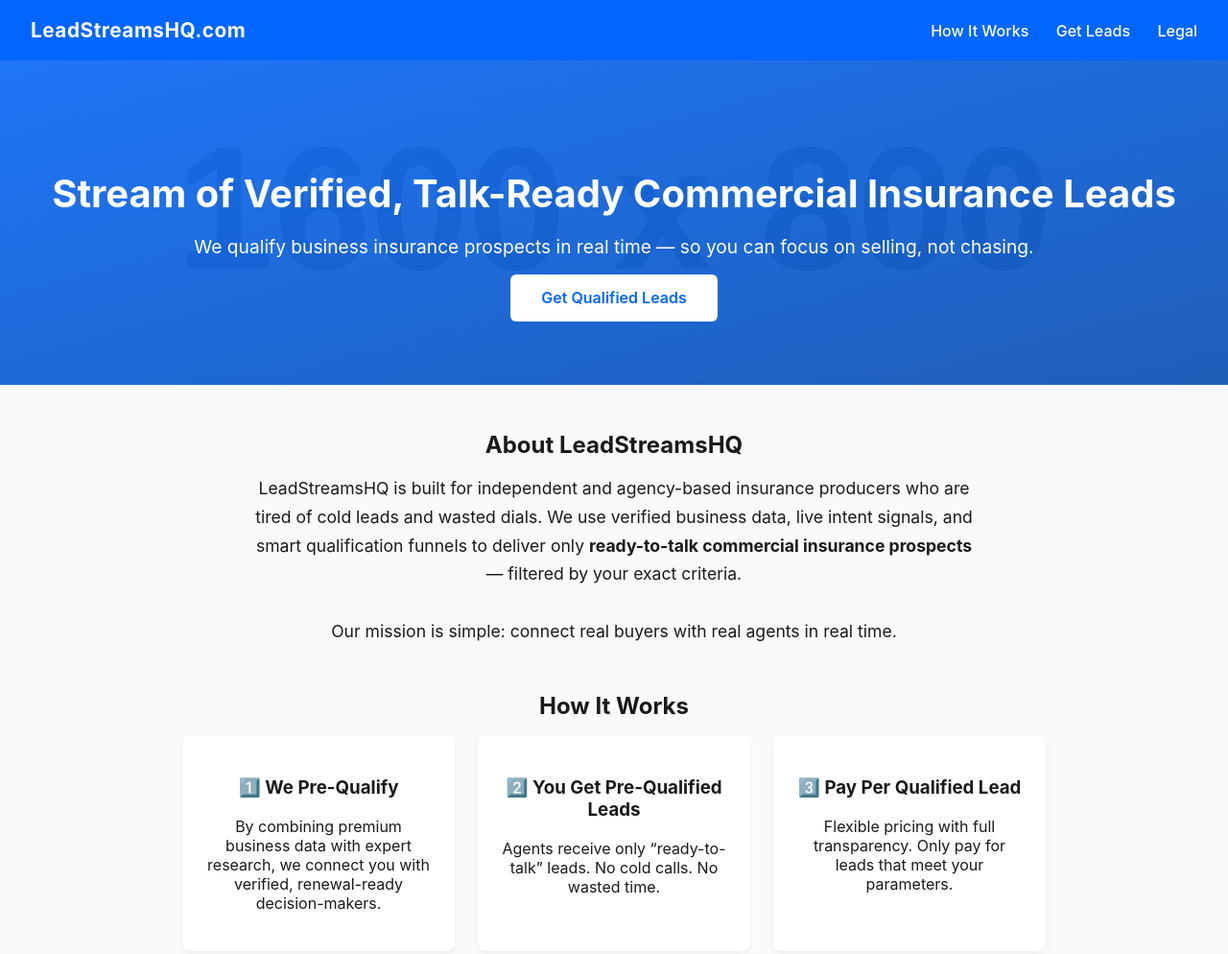
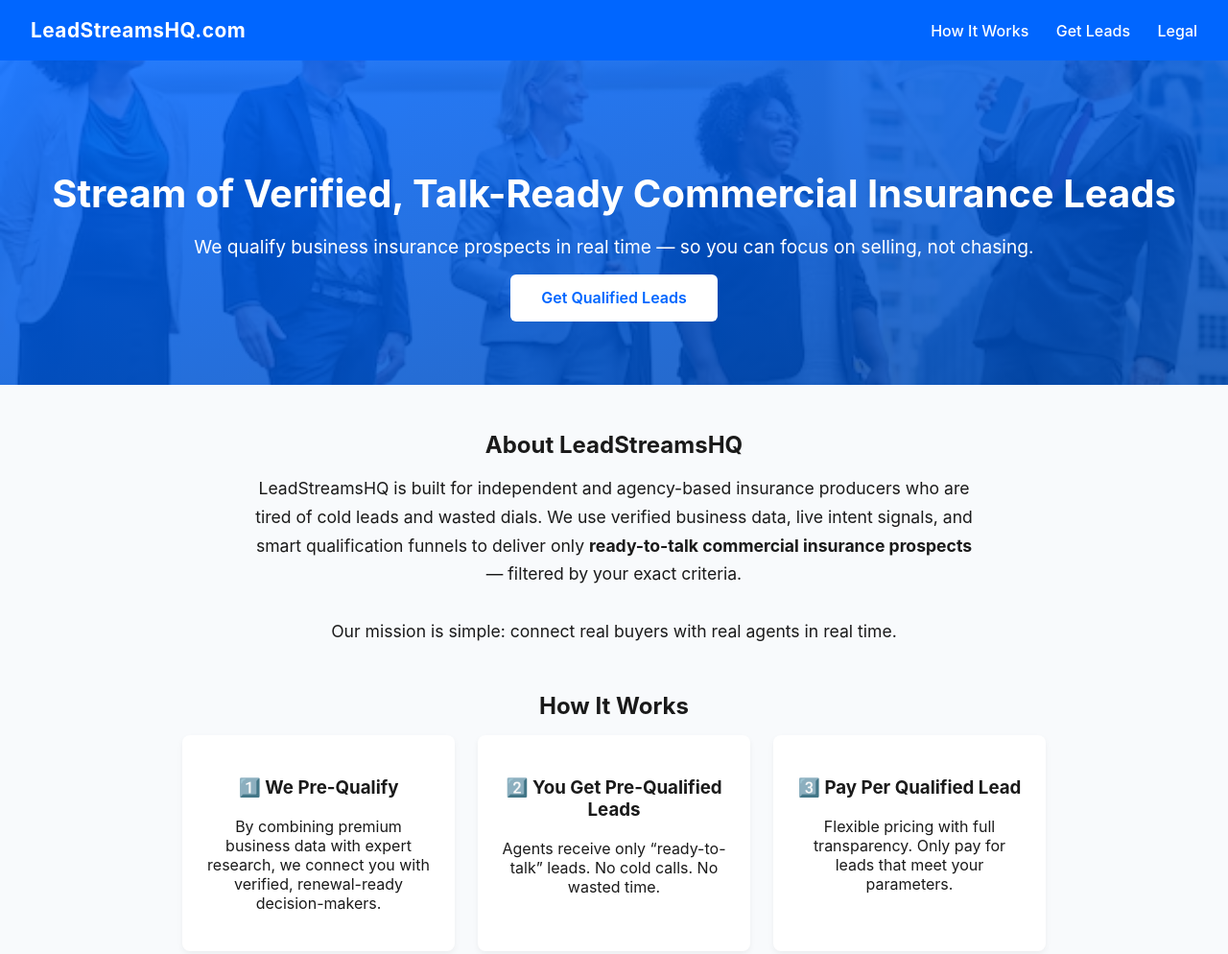
Before and after one commit to theshoppinggenies-png/agentflow, a website: page index.html in a window 1280 px wide. Shown: the top 994 px of the page at 96% size. Drawn offline with Linux system fonts and the light colour scheme; placeholder pictures from the web are drawn by us.

Commit message:
Update index.html

```diff
--- a/index.html
+++ b/index.html
@@ -62,7 +62,7 @@
       padding: 5rem 1rem;
       color: var(--text-light);
       background: linear-gradient(to bottom right, rgba(0,102,255,0.85), rgba(0,75,181,0.85)),
-        url('https://via.placeholder.com/1600x800?text=Insurance+Agent+on+Call') center/cover no-repeat;
+        url('images/top-banner-art.jpg') center/cover no-repeat;
     }
 
     .hero h1 {
```
